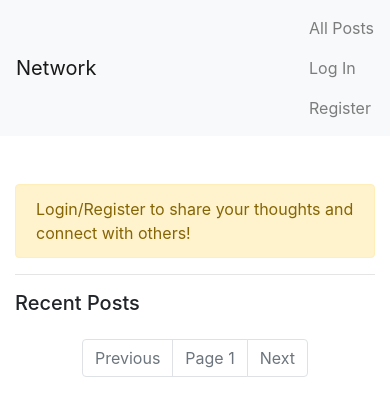
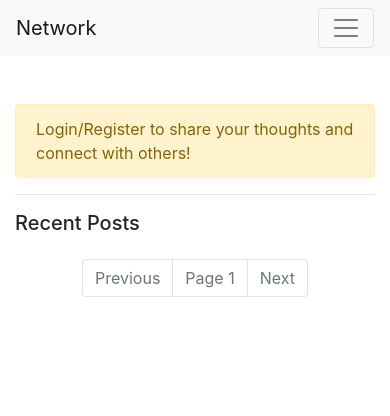
Before and after one commit to Sharad420/social-network, a Django app: page / in a window 390 px wide. Shown: the top 416 px of the page. Run offline with Django 3.2, Linux system fonts and the light colour scheme; data that the repository does not hold is empty; some libraries are stand-ins or nearby versions.

Commit message:
Added Hamburger Menu for UI responsiveness

```diff
--- a/network/templates/network/layout.html
+++ b/network/templates/network/layout.html
@@ -3,8 +3,12 @@
 <!DOCTYPE html>
 <html lang="en">
     <head>
+        <meta name="viewport" content="width=device-width, initial-scale=1.0">
         <title>{% block title %}Social Network{% endblock %}</title>
         <link rel="stylesheet" href="https://stackpath.bootstrapcdn.com/bootstrap/4.4.1/css/bootstrap.min.css" integrity="sha384-Vkoo8x4CGsO3+Hhxv8T/Q5PaXtkKtu6ug5TOeNV6gBiFeWPGFN9MuhOf23Q9Ifjh" crossorigin="anonymous">
+        <script src="https://code.jquery.com/jquery-3.4.1.slim.min.js" crossorigin="anonymous"></script>
+        <script src="https://cdn.jsdelivr.net/npm/popper.js@1.16.0/dist/umd/popper.min.js" crossorigin="anonymous"></script>
+        <script src="https://stackpath.bootstrapcdn.com/bootstrap/4.4.1/js/bootstrap.min.js" crossorigin="anonymous"></script>
         <link href="{% static 'network/styles.css' %}" rel="stylesheet">
         <script crossorigin src="https://unpkg.com/react@18/umd/react.development.js"></script>
         <script crossorigin src="https://unpkg.com/react-dom@18/umd/react-dom.development.js"></script>
@@ -17,11 +21,18 @@
         data-username="{{ user.username }}"
     >
 
-        <nav class="navbar navbar-expand-lg navbar-light bg-light">
+        <nav class="navbar navbar-expand-md navbar-light bg-light">
             <a class="navbar-brand" href="#">Network</a>
 
-            <div>
-              <ul class="navbar-nav mr-auto">
+            <!-- Hamburger button -->
+            <button class="navbar-toggler" type="button" data-toggle="collapse" data-target="#navbarSupportedContent"
+                aria-controls="navbarSupportedContent" aria-expanded="false" aria-label="Toggle navigation">
+                <span class="navbar-toggler-icon"></span>
+            </button>
+
+            <!-- Collapsible menu -->
+            <div class="collapse navbar-collapse" id="navbarSupportedContent">
+                <ul class="navbar-nav ml-auto">
                 {% if user.is_authenticated %}
                     <li class="nav-item">
                     <a class="nav-link" href="{% url 'profile' user.username %}" id="profile-link"><strong>{{ user.username }}</strong></a>
```
Lines whose indentation alone changed are shown as unchanged.
